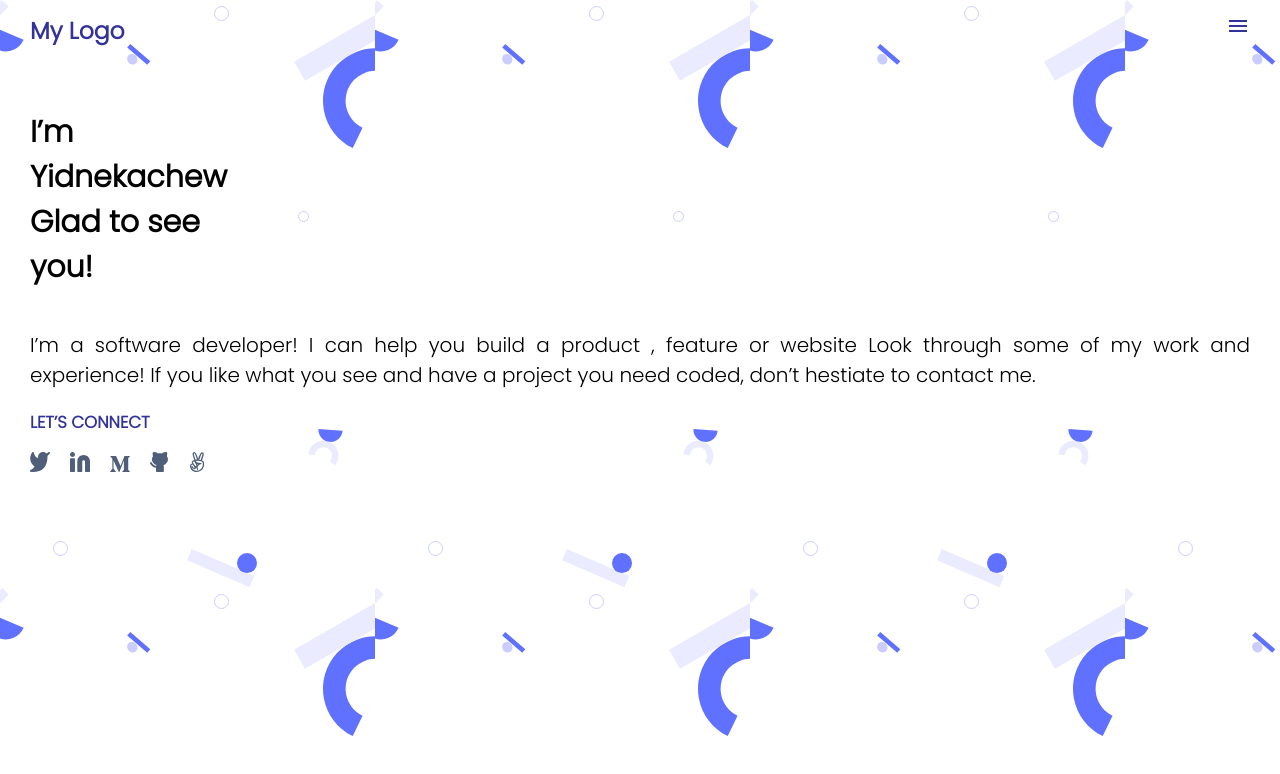
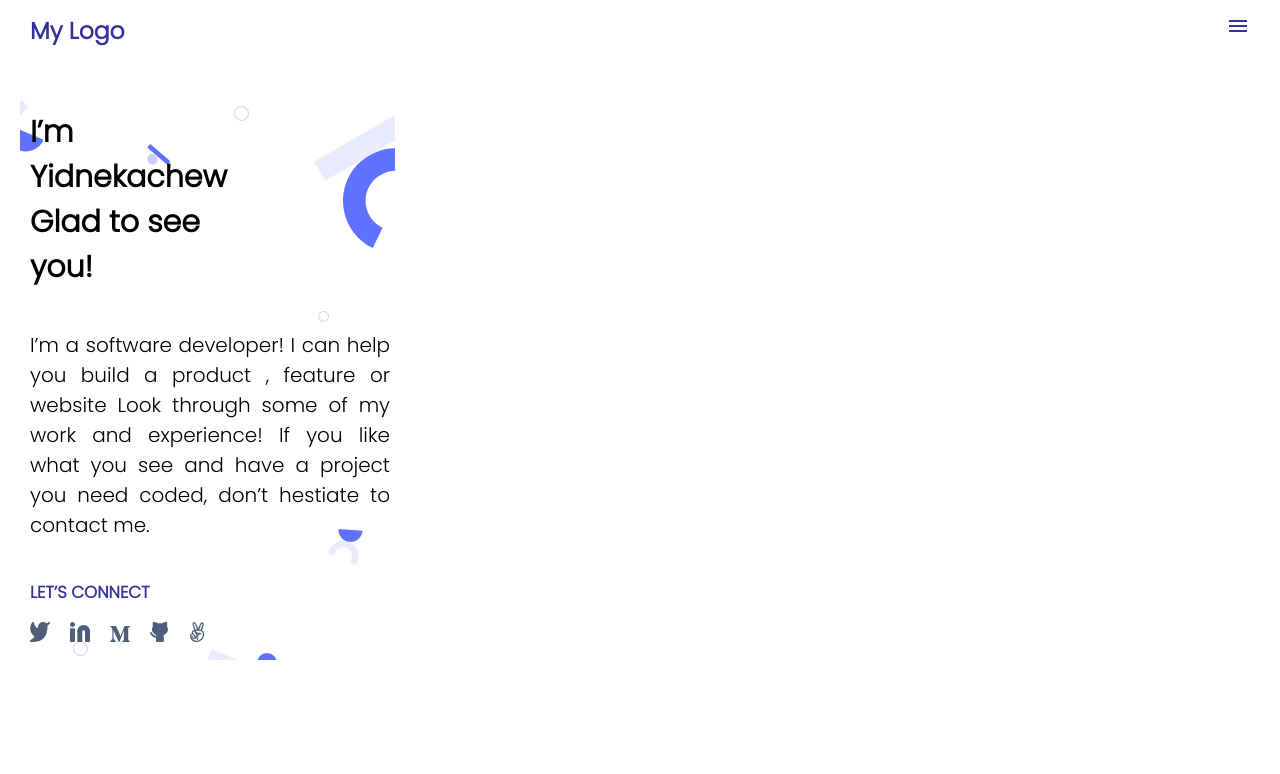
Before and after one commit to Yidnekachew-cmd/Setup-and-mobile-version-skeleton, a website: page index.html in a window 1280 px wide. Shown: the top 774 px of the page. Drawn offline with Linux system fonts and the light colour scheme.

Commit message:
Add modified html file

```diff
--- a/index.html
+++ b/index.html
@@ -9,21 +9,21 @@
     <link rel="stylesheet" href="https://fonts.googleapis.com/icon?family=Material+Icons">
 </head>
 <body>
-    <toolbar class="container">
+    <header class="container">
         <div>
             <a href=""><h3>My Logo</h3></a>
         </div>
         <div class="vector">
             <i class="material-icons">menu</i>
         </div>
-    </toolbar>
+    </header>
     <section class="content">
         <div>
             <h1 class="intro">I’m Yidnekachew Glad to see you!</h1>
         </div>
             <p>I’m a software developer! I can help you build a product , feature or website Look through some of my work and experience! If you like what you see and have a project you need coded, don’t hestiate to contact me.</p>
             <h5 class="contact">LET’S CONNECT</h5>
-     <section >
+     <div>
         <ul class="social-icons">
             <li class="icon"><a href=""><img src="images/twitter.svg"></a></li>
             <li class="icon"><a href=""><img src="images/Linkedin icon.svg"></a></li>
@@ -31,7 +31,7 @@
             <li class="icon"><a href=""><img src="images/Github.svg"></a></li>
             <li class="icon"><a href=""><img src="images/Peace.svg"></a></li>
         </ul>
-     </section>
+    </div>
     </section>
 </body>
 </html>
--- a/style.css
+++ b/style.css
@@ -11,7 +11,6 @@ body {
   font-size: 20px;
   font-style: normal;
   font-display: flex;
-  background-image: url("images/mobile@2x.svg");
 }
 
 .container {
@@ -35,6 +34,8 @@ a {
   font-family: "Poppins", sans-serif;
   margin: 50px 20px;
   padding: 10px;
+  background-image: url("images/mobile@2x.svg");
+  background-repeat: no-repeat;
 }
 
 .material-icons {
@@ -51,6 +52,8 @@ a {
 p {
   display: block;
   text-align: justify;
+  height: 250px;
+  width: 360px;
   margin-top: 20px;
   padding-bottom: 20px;
 }
```
